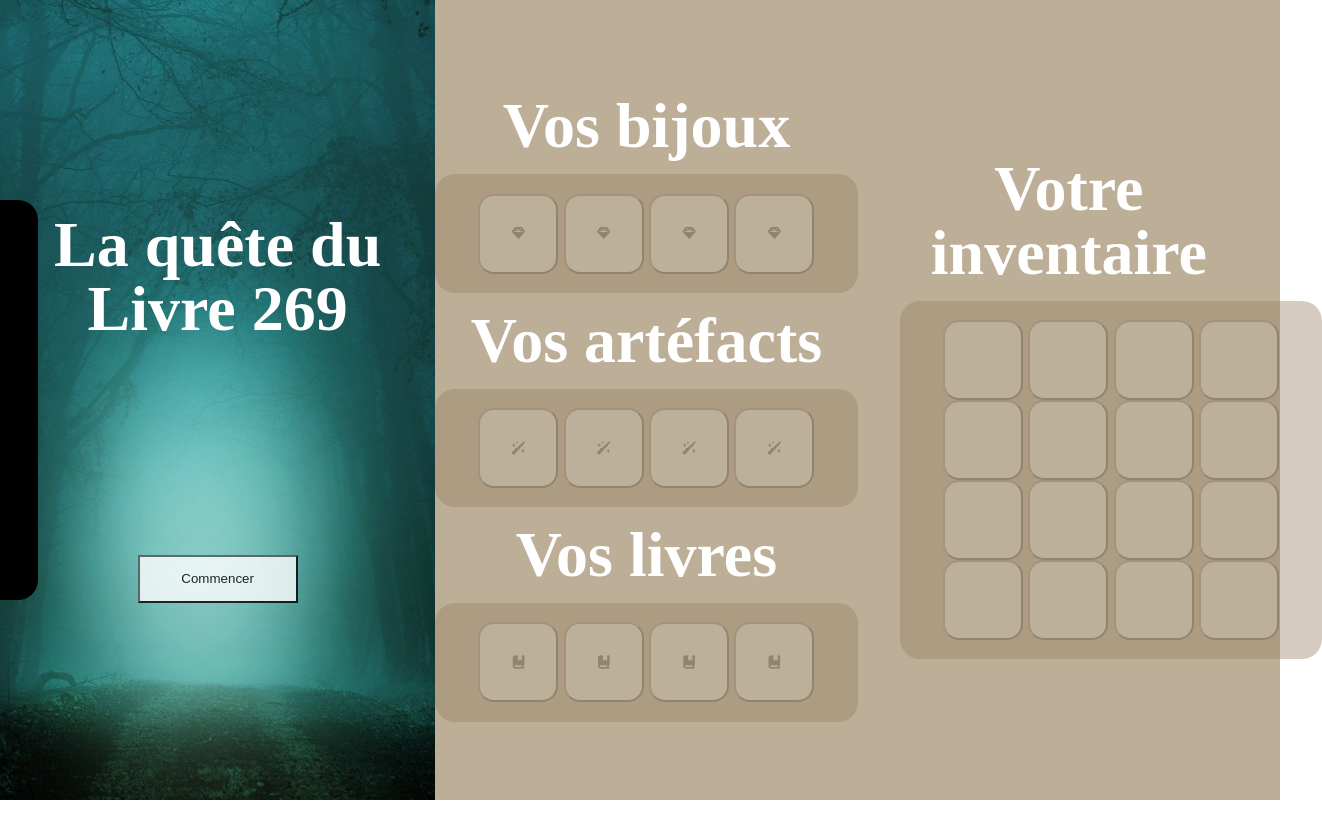
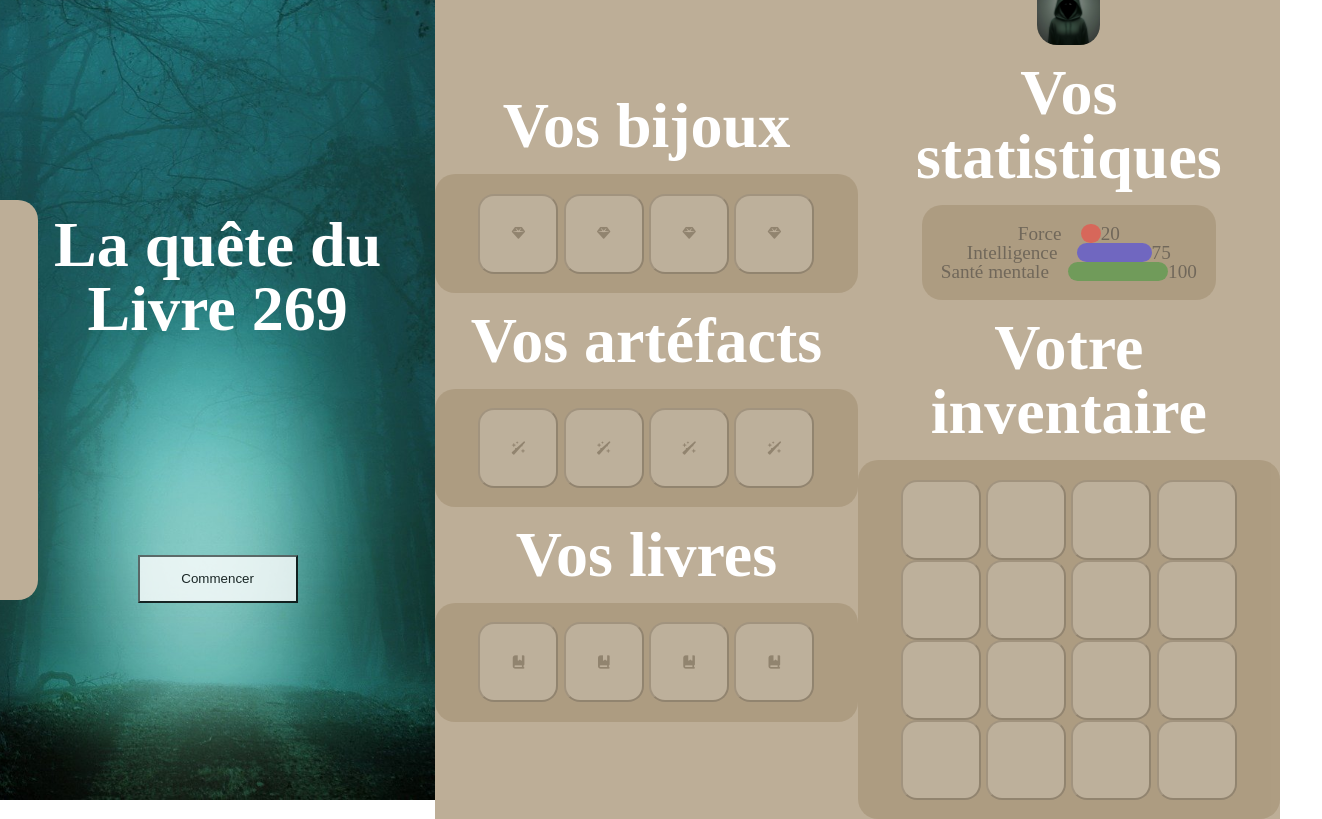
Before and after one commit to Mathischvn/KohLantahApp, a React (Vite) app: page / in a window 1280 px wide. Both pictures are taken after a click on the element 19 px from the left and 400 px from the top of the page. Shown: the whole page, 1322 px wide, since content can reach past the window. Built offline with nearby package versions, Linux system fonts and the light colour scheme; a web font is replaced by a local one.

Commit message:
Amélioration inventaire et ajouts objet bdd

```diff
--- a/src/client/components/inventoryPage/inventoryPage.css
+++ b/src/client/components/inventoryPage/inventoryPage.css
@@ -37,10 +37,21 @@
     width: 50%;
     justify-content: center;
     align-items: center;
+    flex-direction: column;
 }
 
 .main-bag {
     display: flex;
     flex-wrap: wrap;
-    width: 80%;
 }
+
+.character-container {
+    display: flex;
+    justify-content: center;
+    align-items: center;
+    flex-direction: column;
+    background-color: #978262;
+    opacity: 0.40;
+    padding: 1em;
+    border-radius: 20px;
+}
--- a/src/client/components/inventoryPage/inventoryPage.jsx
+++ b/src/client/components/inventoryPage/inventoryPage.jsx
@@ -2,24 +2,35 @@ import React from "react"
 import "./inventoryPage.css"
 import { InventoryBag } from './inventoryBag/inventoryBag'
 import { SideBar } from '../sideBar/sideBar'
+import { StatBar } from "./statBar/statBar"
+import { ProfilePicture } from "../profilePicture/profilePicture"
 export const InventoryPage = () => {
     return (
         <>
             <div className="inventory">
                 <div className="inventory-left">
-                    <h1 className="">Vos bijoux</h1>
+                    <h1>Vos bijoux</h1>
                         <InventoryBag bagSize={4} icon={"fa-solid fa-gem"}></InventoryBag>
-                    <h1 className="">Vos artéfacts</h1>
+                    <h1>Vos artéfacts</h1>
                         <InventoryBag bagSize={4} icon={"fa-solid fa-wand-sparkles"}></InventoryBag>
-                    <h1 className="">Vos livres</h1>
+                    <h1>Vos livres</h1>
                         <InventoryBag bagSize={4} icon={"fa-solid fa-book-bookmark"}></InventoryBag>
                 </div>
 
                 <div className="inventory-right">
-                    <h1 className="">Votre inventaire</h1>
+                    <ProfilePicture></ProfilePicture>
+                    <h1>Vos statistiques</h1>
+                        <div className="character-container">
+                            <StatBar stat={"Force"} value={"20"} color={"red"}></StatBar>
+                            <StatBar stat={"Intelligence"} value={"75"} color={"blue"}></StatBar>
+                            <StatBar stat={"Santé mentale"} value={"100"} color={"green"}></StatBar>
+                        </div>
+
+                    <h1>Votre inventaire</h1>
                         <div className="main-bag">
                             <InventoryBag bagSize={16}></InventoryBag>
                         </div>
+
                 </div>
             </div>
         </>
--- /dev/null
+++ b/src/client/components/inventoryPage/statBar/statBar.css
@@ -0,0 +1,16 @@
+.stat-container {
+    display: flex;
+    justify-content: center;
+    align-items: center;
+}
+
+.stat-bar {
+  height: 1em;
+  border-radius: 20px;
+  margin-left: 1em;
+}
+
+.tooltip {
+  position: relative;
+  display: inline-block;
+}
--- /dev/null
+++ b/src/client/components/inventoryPage/statBar/statBar.jsx
@@ -0,0 +1,14 @@
+import React from "react"
+import "./statBar.css"
+
+export const StatBar = ({stat, value, color}) => {
+    return (
+        <>
+        <div className="stat-container">
+            {stat}
+            <div className="stat-bar" style={{width: value+"px", backgroundColor: color}}></div>{value}
+        </div>
+        </>
+    )
+
+}
--- /dev/null
+++ b/src/client/components/profilePicture/profilePicture.css
@@ -0,0 +1,6 @@
+
+img {
+    border-radius: 20px;
+    width: 15%;
+    height: 15%;
+}
--- /dev/null
+++ b/src/client/components/profilePicture/profilePicture.jsx
@@ -0,0 +1,8 @@
+import React from "react"
+import "./profilePicture.css"
+
+export const ProfilePicture = () => {
+    return (
+        <img src="/public/images/profile-picture.jpg" alt="Photo de profil" />
+    )
+}
--- a/src/client/components/sideBar/sideBar.css
+++ b/src/client/components/sideBar/sideBar.css
@@ -1,7 +1,7 @@
 .side-bar{
     width: 3%;
     height: 50%;
-    background-color: black;
+    background-color: #BDAE97;
     position: absolute;
     left: 0;
     top: 25%;
--- a/src/server/server.js
+++ b/src/server/server.js
@@ -1,5 +1,5 @@
 import express from "express";
-//import {resEntite} from "./connection.js"
+import {resEntite} from "./connection.js"
 import ViteExpress from "vite-express";
 
 const app = express();
```
Also changed, not shown: public/images/profile-picture.jpg (added), 1 other file (tests, documents, lock files or other folders).
